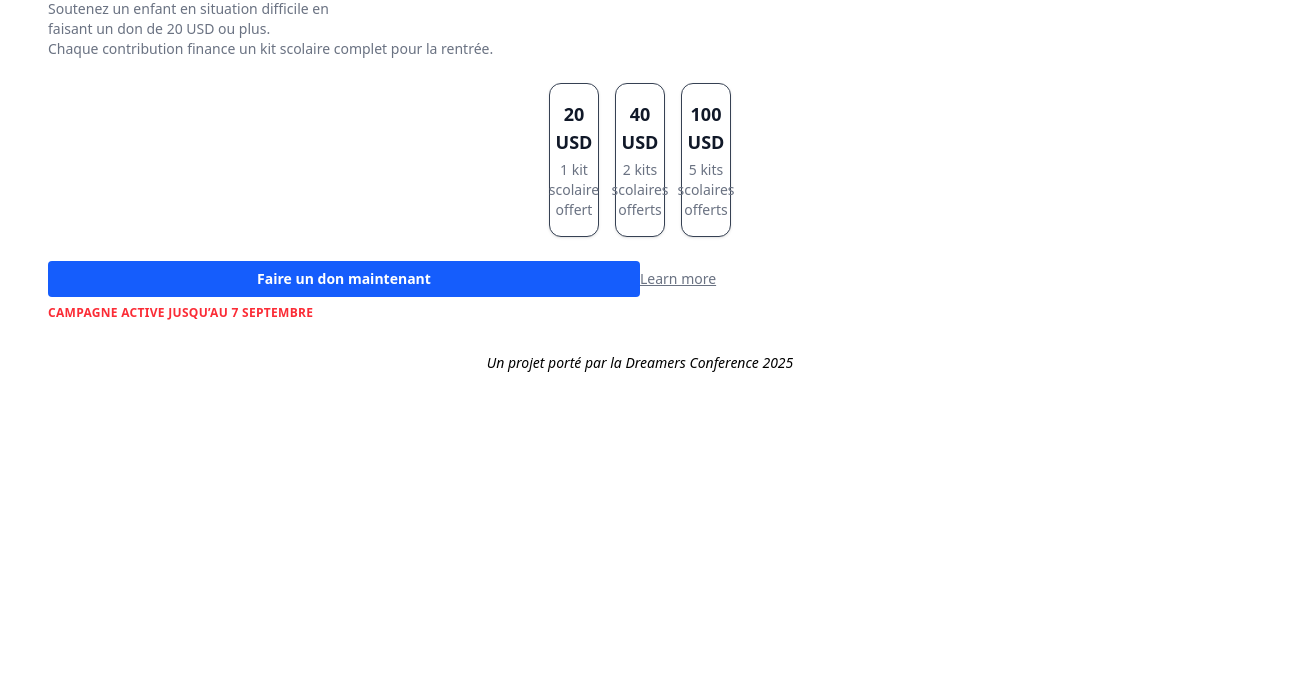
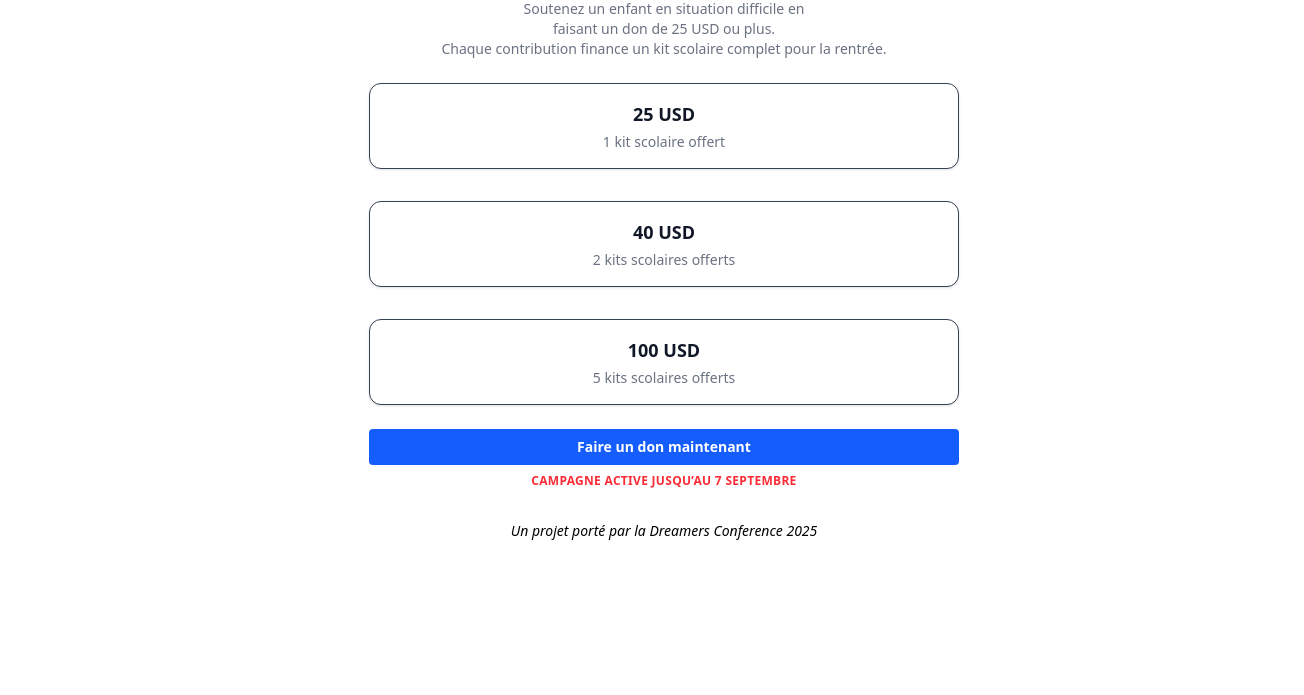
Before and after one commit to Guydev12/dreamers_don, a website: page index.html in a window 1280 px wide. Shown: the part 105-800 px from the top of the page, 1304 px wide, since content can reach past the window. Drawn offline with Linux system fonts and the light colour scheme; some packages are replaced by stand-ins of ours; a script that the page names is missing.

Commit message:
update this to 25$ :

```diff
--- a/index.html
+++ b/index.html
@@ -1,6 +1,5 @@
-<!doctype html>
+<!DOCTYPE html>
 <html lang="fr">
-
   <head>
     <meta charset="UTF-8" />
     <meta name="viewport" content="width=device-width, initial-scale=1" />
@@ -11,21 +10,19 @@
 
   <body class="bg-white">
     <section
-    class="p-6 m-6 flex flex-col space-y-2 bg-[url('/assets/kids.jpg')] bg-cover bg-center bg-no-repeat rounded-xl backdrop-blur-sm bg-opacity-30">
+      class="p-6 m-6 flex flex-col space-y-2 md:w-full md:items-center md:justify-center"
+    >
       <div class="flex flex-col">
         <h1 class="text-3xl font-extrabold">
           Offrez un avenir. Un kit scolaire à la fois.
         </h1>
-      <p class="text-sm text-gray-600 italic">
+        <p class="text-sm text-gray-600 md:text-center italic">
           Ensemble, visons 100 kits scolaires pour la rentrée 2025.
         </p>
-      <!--<div>
-        <img src="assets/elev.png" class="object-cover" alt="" />
-</div>-->
 
-      <p class="text-gray-500 text-left text-sm font-light">
+        <p class="text-gray-500 text-left md:text-center text-sm font-light">
           Soutenez un enfant en situation difficile en <br />
-        faisant un don de 20 USD ou plus.<br />
+          faisant un don de 25 USD ou plus.<br />
           Chaque contribution finance un kit scolaire complet pour la rentrée.
         </p>
       </div>
@@ -41,29 +38,42 @@
         </div>
       </div>
 </div>-->
-    <div class="flex flex-col items-center space-y-6">
-      <div id="prix-box" class="flex flex-row w-full items-center justify-center gap-4 flex-wrap">
-        <button value="20" type="button"
-          class="flex flex-col items-center mt-4 justify-center gap-1 px-6 w-full md:w-0 py-4 rounded-xl border border-gray-700 bg-white hover:bg-gray-100 transition-all duration-200 shadow-sm active:ring-2 active:ring-blue-500">
-          <p class="text-lg font-semibold text-gray-900">20 USD</p>
+      <div class="flex flex-col items-center justify-between space-y-6">
+        <div
+          id="prix-box"
+          class="flex flex-row w-full items-center justify-center gap-4 flex-wrap"
+        >
+          <button
+            value="25"
+            type="button"
+            class="flex flex-col items-center mt-4 justify-center gap-1 px-6 w-full py-4 rounded-xl border border-gray-700 bg-white hover:bg-gray-100 transition-all duration-200 shadow-sm active:ring-2 active:ring-blue-500"
+          >
+            <p class="text-lg font-semibold text-gray-900">25 USD</p>
             <p class="text-sm text-gray-500">1 kit scolaire offert</p>
           </button>
-        <button value="40" type="button"
-          class="flex flex-col items-center mt-4 justify-center gap-1 px-6 py-4 w-full md:w-0 rounded-xl border border-gray-700 bg-white hover:bg-gray-100 transition-all duration-200 shadow-sm active:ring-2 active:ring-green-500">
+          <button
+            value="40"
+            type="button"
+            class="flex flex-col items-center mt-4 justify-center gap-1 px-6 py-4 w-full rounded-xl border border-gray-700 bg-white hover:bg-gray-100 transition-all duration-200 shadow-sm active:ring-2 active:ring-green-500"
+          >
             <p class="text-lg font-semibold text-gray-900">40 USD</p>
             <p class="text-sm text-gray-500">2 kits scolaires offerts</p>
           </button>
-        <button value="100" type="button"
-          class="flex flex-col items-center mt-4 justify-center gap-1 px-6 py-4 w-full md:w-0 rounded-xl border border-gray-700 bg-white hover:bg-gray-100 transition-all duration-200 shadow-sm active:ring-2 active:ring-purple-500">
+          <button
+            value="100"
+            type="button"
+            class="flex flex-col items-center mt-4 justify-center gap-1 px-6 py-4 w-full rounded-xl border border-gray-700 bg-white hover:bg-gray-100 transition-all duration-200 shadow-sm active:ring-2 active:ring-purple-500"
+          >
             <p class="text-lg font-semibold text-gray-900">100 USD</p>
             <p class="text-sm text-gray-500">5 kits scolaires offerts</p>
           </button>
         </div>
-      <div class="flex flex-row w-full items-center justify-between md:justify-normal">
-        <a id="donbtn"
-          class="p-2 w-[50%] rounded bg-blue-600 text-sm text-white text-center font-bold hover:bg-blue-700 hover:scale-105 active:scale-95 transition-transform duration-300">Faire
-          un don maintenant</a>
-        <a id="donbtn" class="underline text-gray-500 text-sm">Learn more</a>
+        <div class="flex flex-row w-full items-center justify-between">
+          <a
+            id="donbtn"
+            class="p-2 w-full rounded bg-blue-600 text-sm text-white text-center font-bold hover:bg-blue-700 hover:scale-105 active:scale-95 transition-transform duration-300"
+            >Faire un don maintenant</a
+          >
         </div>
       </div>
       <span class="text-xs text-red-500 font-semibold uppercase tracking-wide">
@@ -104,11 +114,11 @@ document.getElementById("percen-bar").innerText = `${progress} %`;
               "ring-2",
               "ring-blue-500",
               "ring-green-500",
-            "ring-purple-500",
-          ),
+              "ring-purple-500"
+            )
           );
           // Based on value, apply a unique ring color
-        if (btn.value === "20") {
+          if (btn.value === "25") {
             btn.classList.add("ring-2", "ring-blue-500");
           } else if (btn.value === "40") {
             btn.classList.add("ring-2", "ring-green-500");
@@ -131,7 +141,7 @@ document.getElementById("percen-bar").innerText = `${progress} %`;
 
         const message = `Bonjour, je souhaite contribuer à la campagne Dreamers Conference 2025 avec un don de ${prix} USD. Merci de me partager les prochaines étapes.`;
         const encodedMessage = encodeURIComponent(message);
-      const whatsappNumber = "50947600620"; // ← remplace par ton numéro WhatsApp
+        const whatsappNumber = "50931806187"; // ← remplace par ton numéro WhatsApp
 
         Swal.fire({
           title: "Prêt à donner ?",
@@ -149,5 +159,4 @@ document.getElementById("percen-bar").innerText = `${progress} %`;
       });
     </script>
   </body>
-
 </html>
```
Also changed, not shown: css/output.css. Lines whose indentation alone changed are shown as unchanged.
